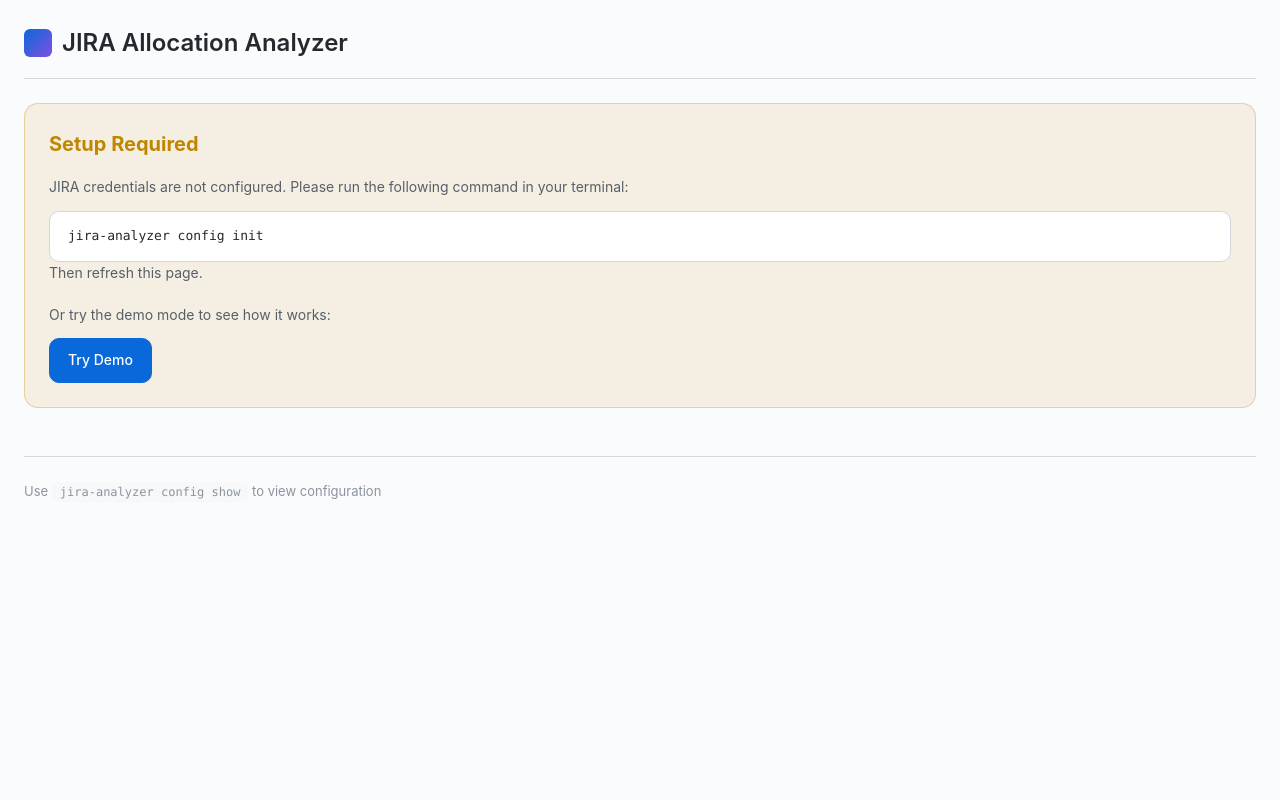
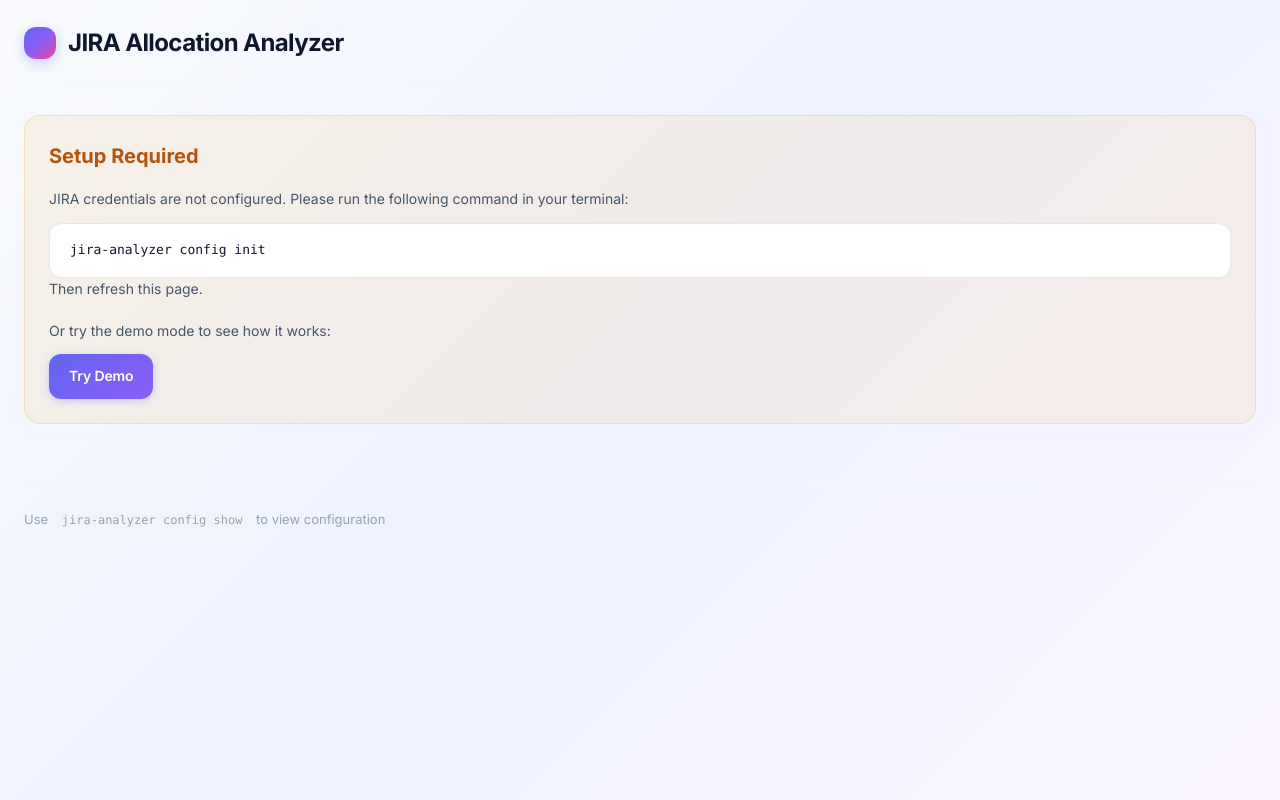
Before and after one commit to weberste/jira-analytics, a Python web app: template src/jira_analyzer/web/templates/index.html in a window 1280 px wide. Run offline with Jinja, Linux system fonts and the light colour scheme; the template is opened without the code that fills it, so the values that code supplies are empty.

Commit message:
Modernize UI with vibrant color palette and refined styling
- Switch to indigo/violet accent colors with pink tertiary
- Add subtle gradient background and glassmorphism effects
- Use Inter font with improved typography and letter-spacing
- Enhance buttons with gradient backgrounds and lift-on-hover
- Add gradient text for summary card values with accent bar
- Improve shadows, transitions, and micro-interactions
- Refine form controls, tables, pagination, and alerts

Co-Authored-By: Claude Opus 4.5 <noreply@anthropic.com>

```diff
--- a/src/jira_analyzer/web/static/css/styles.css
+++ b/src/jira_analyzer/web/static/css/styles.css
@@ -1,40 +1,48 @@
 /* Modern JIRA Allocation Analyzer - Clean/Minimal & Dashboard themes */
+
+/* ===== Font Import ===== */
+@import url('https://fonts.googleapis.com/css2?family=Inter:wght@400;500;600;700&display=swap');
 
 /* ===== CSS Variables (Theme System) ===== */
 :root {
-    /* Clean/Minimal Theme (default) */
-    --bg-primary: #fafbfc;
+    /* Modern Minimal Theme */
+    --bg-primary: #f8fafc;
     --bg-secondary: #ffffff;
-    --bg-tertiary: #f6f8fa;
-    --text-primary: #24292f;
-    --text-secondary: #57606a;
-    --text-muted: #8b949e;
-    --accent-primary: #0969da;
-    --accent-secondary: #1f6feb;
-    --accent-light: rgba(9, 105, 218, 0.1);
-    --border-color: #d0d7de;
-    --border-light: #e8ebef;
-    --shadow-sm: 0 1px 2px rgba(0, 0, 0, 0.04);
-    --shadow-md: 0 4px 12px rgba(0, 0, 0, 0.08);
-    --shadow-lg: 0 8px 24px rgba(0, 0, 0, 0.12);
-    --radius-sm: 6px;
-    --radius-md: 10px;
-    --radius-lg: 14px;
-    --transition: 0.2s ease;
+    --bg-tertiary: #f1f5f9;
+    --bg-gradient: linear-gradient(135deg, #f8fafc 0%, #eef2ff 50%, #faf5ff 100%);
+    --text-primary: #0f172a;
+    --text-secondary: #475569;
+    --text-muted: #94a3b8;
+    --accent-primary: #6366f1;
+    --accent-secondary: #8b5cf6;
+    --accent-tertiary: #ec4899;
+    --accent-light: rgba(99, 102, 241, 0.08);
+    --accent-glow: rgba(99, 102, 241, 0.25);
+    --border-color: #e2e8f0;
+    --border-light: #f1f5f9;
+    --shadow-sm: 0 1px 2px rgba(15, 23, 42, 0.04);
+    --shadow-md: 0 4px 16px rgba(15, 23, 42, 0.06), 0 1px 3px rgba(15, 23, 42, 0.04);
+    --shadow-lg: 0 12px 40px rgba(15, 23, 42, 0.08), 0 4px 12px rgba(15, 23, 42, 0.04);
+    --shadow-glow: 0 0 20px rgba(99, 102, 241, 0.15);
+    --radius-sm: 8px;
+    --radius-md: 12px;
+    --radius-lg: 16px;
+    --transition: 0.2s cubic-bezier(0.4, 0, 0.2, 1);
+    --transition-bounce: 0.3s cubic-bezier(0.34, 1.56, 0.64, 1);
 
     /* Status colors */
-    --success: #2da44e;
-    --warning: #bf8700;
-    --error: #cf222e;
-    --info: #0969da;
+    --success: #10b981;
+    --warning: #f59e0b;
+    --error: #ef4444;
+    --info: #6366f1;
 
-    /* Chart colors */
-    --chart-1: #0969da;
-    --chart-2: #8250df;
-    --chart-3: #bf3989;
-    --chart-4: #cf222e;
-    --chart-5: #bc4c00;
-    --chart-6: #4d2d00;
+    /* Chart colors - vibrant gradient palette */
+    --chart-1: #6366f1;
+    --chart-2: #8b5cf6;
+    --chart-3: #ec4899;
+    --chart-4: #f43f5e;
+    --chart-5: #f97316;
+    --chart-6: #eab308;
 }
 
 /* ===== Base Reset & Typography ===== */
@@ -44,13 +52,22 @@
     padding: 0;
 }
 
+::selection {
+    background: var(--accent-light);
+    color: var(--accent-primary);
+}
+
 body {
-    font-family: -apple-system, BlinkMacSystemFont, "Segoe UI", "Noto Sans", Helvetica, Arial, sans-serif;
+    font-family: "Inter", -apple-system, BlinkMacSystemFont, "Segoe UI", sans-serif;
     font-size: 14px;
     line-height: 1.6;
     color: var(--text-primary);
-    background: var(--bg-primary);
+    background: var(--bg-gradient);
+    background-attachment: fixed;
+    min-height: 100vh;
     transition: background var(--transition), color var(--transition);
+    -webkit-font-smoothing: antialiased;
+    -moz-osx-font-smoothing: grayscale;
 }
 
 /* ===== Layout ===== */
@@ -65,97 +82,106 @@ header {
     display: flex;
     justify-content: space-between;
     align-items: center;
-    margin-bottom: 24px;
-    padding-bottom: 16px;
-    border-bottom: 1px solid var(--border-color);
+    margin-bottom: 32px;
+    padding-bottom: 20px;
+    border-bottom: 1px solid var(--border-light);
 }
 
 header h1 {
     font-size: 1.5rem;
-    font-weight: 600;
+    font-weight: 700;
     color: var(--text-primary);
     display: flex;
     align-items: center;
-    gap: 10px;
+    gap: 12px;
+    letter-spacing: -0.025em;
 }
 
 header h1::before {
     content: "";
     display: inline-block;
-    width: 28px;
-    height: 28px;
-    background: linear-gradient(135deg, var(--chart-1) 0%, var(--chart-2) 100%);
-    border-radius: var(--radius-sm);
+    width: 32px;
+    height: 32px;
+    background: linear-gradient(135deg, var(--accent-primary) 0%, var(--accent-secondary) 50%, var(--accent-tertiary) 100%);
+    border-radius: var(--radius-md);
+    box-shadow: 0 4px 12px rgba(99, 102, 241, 0.3);
 }
 
 /* ===== Footer ===== */
 footer {
-    margin-top: 48px;
-    padding-top: 24px;
-    border-top: 1px solid var(--border-color);
+    margin-top: 56px;
+    padding-top: 28px;
+    border-top: 1px solid var(--border-light);
     color: var(--text-muted);
     font-size: 13px;
 }
 
 footer code {
     background: var(--bg-tertiary);
-    padding: 3px 8px;
+    padding: 4px 10px;
     border-radius: var(--radius-sm);
-    font-family: ui-monospace, SFMono-Regular, "SF Mono", Menlo, monospace;
+    font-family: "JetBrains Mono", ui-monospace, SFMono-Regular, "SF Mono", Menlo, monospace;
     font-size: 12px;
 }
 
 /* ===== Cards ===== */
 .card {
-    background: var(--bg-secondary);
-    border: 1px solid var(--border-color);
+    background: rgba(255, 255, 255, 0.8);
+    backdrop-filter: blur(10px);
+    -webkit-backdrop-filter: blur(10px);
+    border: 1px solid rgba(255, 255, 255, 0.6);
     border-radius: var(--radius-lg);
-    box-shadow: var(--shadow-sm);
-    transition: box-shadow var(--transition), border-color var(--transition);
+    box-shadow: var(--shadow-md);
+    transition: all var(--transition);
 }
 
 .card:hover {
-    box-shadow: var(--shadow-md);
+    box-shadow: var(--shadow-lg);
+    transform: translateY(-2px);
 }
 
 .card-header {
-    padding: 16px 20px;
+    padding: 18px 24px;
     border-bottom: 1px solid var(--border-light);
     font-weight: 600;
     color: var(--text-primary);
+    letter-spacing: -0.01em;
 }
 
 .card-body {
-    padding: 20px;
+    padding: 24px;
 }
 
 /* ===== Form Styles ===== */
 .form-section {
-    background: var(--bg-secondary);
-    padding: 24px;
+    background: rgba(255, 255, 255, 0.85);
+    backdrop-filter: blur(10px);
+    -webkit-backdrop-filter: blur(10px);
+    padding: 28px;
     border-radius: var(--radius-lg);
-    border: 1px solid var(--border-color);
-    box-shadow: var(--shadow-sm);
-    margin-bottom: 24px;
+    border: 1px solid rgba(255, 255, 255, 0.6);
+    box-shadow: var(--shadow-md);
+    margin-bottom: 28px;
 }
 
 .form-group {
-    margin-bottom: 20px;
+    margin-bottom: 22px;
 }
 
 .form-group label {
     display: block;
     margin-bottom: 8px;
-    font-weight: 500;
+    font-weight: 600;
     color: var(--text-primary);
     font-size: 13px;
+    letter-spacing: -0.01em;
 }
 
 .form-group input[type="text"],
 .form-group input[type="date"] {
     width: 100%;
-    padding: 10px 14px;
-    border: 1px solid var(--border-color);
+    padding: 12px 16px;
+    border: 1.5px solid var(--border-color);
     border-radius: var(--radius-md);
     font-size: 14px;
     background: var(--bg-secondary);
@@ -322,34 +358,37 @@ footer code {
     align-items: center;
     justify-content: center;
     gap: 8px;
-    padding: 10px 18px;
+    padding: 11px 20px;
     font-size: 14px;
-    font-weight: 500;
+    font-weight: 600;
     text-align: center;
     text-decoration: none;
-    border: 1px solid transparent;
+    border: none;
     border-radius: var(--radius-md);
     cursor: pointer;
     transition: all var(--transition);
+    letter-spacing: -0.01em;
 }
 
 .btn-primary {
-    background: var(--accent-primary);
+    background: linear-gradient(135deg, var(--accent-primary) 0%, var(--accent-secondary) 100%);
     color: white;
-    border-color: var(--accent-primary);
+    box-shadow: 0 2px 8px rgba(99, 102, 241, 0.3);
 }
 
 .btn-primary:hover {
-    background: var(--accent-secondary);
-    border-color: var(--accent-secondary);
-    transform: translateY(-1px);
-    box-shadow: var(--shadow-md);
+    transform: translateY(-2px);
+    box-shadow: 0 6px 20px rgba(99, 102, 241, 0.4);
+}
+
+.btn-primary:active {
+    transform: translateY(0);
 }
 
 .btn-secondary {
-    background: var(--bg-tertiary);
+    background: var(--bg-secondary);
     color: var(--text-primary);
-    border-color: var(--border-color);
+    border: 1.5px solid var(--border-color);
 }
 
 .btn-secondary:hover {
@@ -692,39 +776,55 @@ footer code {
     to { transform: rotate(360deg); }
 }
 
+/* ===== Focus States ===== */
+:focus-visible {
+    outline: 2px solid var(--accent-primary);
+    outline-offset: 2px;
+}
+
+button:focus-visible,
+input:focus-visible {
+    outline: none;
+    box-shadow: 0 0 0 3px var(--accent-light), 0 0 0 1px var(--accent-primary);
+}
+
 /* ===== Setup Instructions ===== */
 /* Demo banner */
 .demo-banner {
-    background: linear-gradient(135deg, var(--accent-primary), var(--accent-secondary));
+    background: linear-gradient(135deg, var(--accent-primary) 0%, var(--accent-secondary) 50%, var(--accent-tertiary) 100%);
     color: white;
-    padding: 12px 24px;
+    padding: 14px 24px;
     text-align: center;
-    margin-bottom: 24px;
+    margin-bottom: 28px;
     border-radius: var(--radius-md);
-    font-weight: 500;
+    font-weight: 600;
+    box-shadow: 0 4px 16px rgba(99, 102, 241, 0.25);
 }
 
 .demo-banner a {
     color: white;
     text-decoration: underline;
+    text-underline-offset: 2px;
     margin-left: 8px;
+    opacity: 0.95;
 }
 
 .demo-banner a:hover {
-    opacity: 0.9;
+    opacity: 1;
 }
 
 .setup-instructions {
-    background: rgba(191, 135, 0, 0.1);
+    background: rgba(245, 158, 11, 0.08);
     padding: 24px;
     border-radius: var(--radius-lg);
-    border: 1px solid rgba(191, 135, 0, 0.3);
+    border: 1px solid rgba(245, 158, 11, 0.2);
 }
 
 .setup-instructions h2 {
-    color: var(--warning);
+    color: #b45309;
     margin-bottom: 16px;
     font-size: 1.25rem;
+    font-weight: 700;
 }
 
 .setup-instructions p {
@@ -735,9 +835,9 @@ footer code {
 .setup-instructions code {
     display: block;
     background: var(--bg-secondary);
-    padding: 14px 18px;
+    padding: 16px 20px;
     border-radius: var(--radius-md);
-    font-family: ui-monospace, SFMono-Regular, "SF Mono", Menlo, monospace;
+    font-family: "JetBrains Mono", ui-monospace, SFMono-Regular, "SF Mono", Menlo, monospace;
     font-size: 13px;
     border: 1px solid var(--border-color);
 }
```
Also changed, not shown: other parts of src/jira_analyzer/web/static/css/styles.css (+168 -109 lines).
